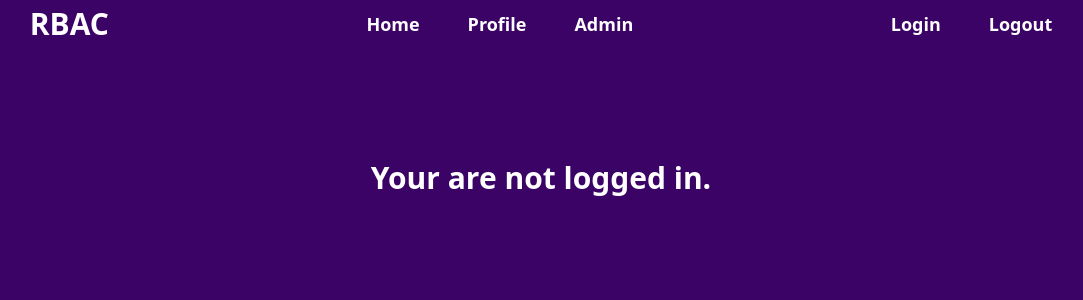
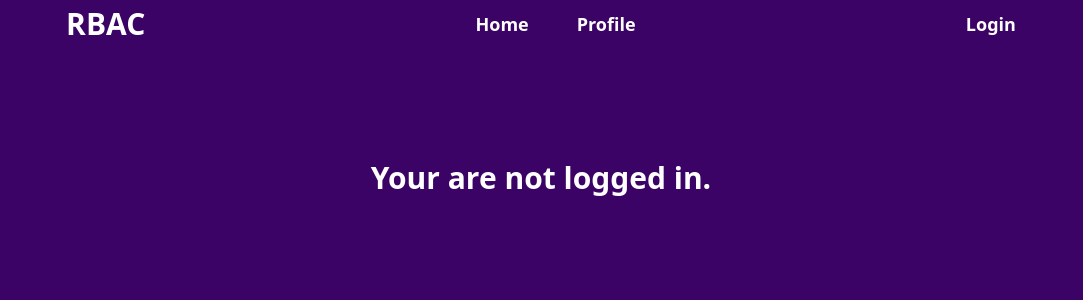
Before and after one commit to Yasir-Ali-Swe/Role-Based-Access-Control-RBAC-System, a React (Vite) app in the folder frontend/: page / in a window 1280 px wide. Shown: the top 300 px of the page, without its empty margins (99-1182 px from the left). Built offline with nearby package versions, Linux system fonts and the light colour scheme.

Commit message:
Complete frontend with all api intigration

```diff
--- a/frontend/src/App.jsx
+++ b/frontend/src/App.jsx
@@ -18,19 +18,10 @@ const App = () => {
         <Routes>
           <Route path="/" element={<Layout />}>
             <Route index element={<Home />} />
-            {user ? (
-              <>
-                <Route path="profile" element={<Profile />} />
-                {user.role === "admin" && (
-                  <Route path="admin" element={<Admin />} />
-                )}
-              </>
-            ) : (
-              <>
-                <Route path="registration" element={<Registration />} />
-                <Route path="login" element={<Login />} />
-              </>
-            )}
+            <Route path="profile" element={<Profile />} />
+            <Route path="registration" element={<Registration />} />
+            <Route path="login" element={<Login />} />
+            {user && user.role==="admin" && <Route path="admin" element={<Admin />} />}
           </Route>
         </Routes>
       </BrowserRouter>
--- a/frontend/src/components/Navbar.jsx
+++ b/frontend/src/components/Navbar.jsx
@@ -1,17 +1,17 @@
 import React from 'react'
-import { Link ,useNavigate} from 'react-router-dom'
-import {AuthContext} from "../Context/AuthContext.jsx"
+import { Link, useNavigate } from 'react-router-dom'
+import { AuthContext } from "../Context/AuthContext.jsx"
 import toast from "react-hot-toast"
 import { useContext } from 'react'
 import axios from "axios"
 
 const Navbar = () => {
-  const navigate=useNavigate();
-  const {logout}=useContext(AuthContext);
-  const handleLogout=async ()=>{
+  const navigate = useNavigate();
+  const { logout, user } = useContext(AuthContext);
+  const handleLogout = async () => {
     try {
-      const response=await axios.post("http://localhost:3000/api/auth/logout",{},{withCredentials:true});
-      if(response.data.success){
+      const response = await axios.post("http://localhost:3000/api/auth/logout", {}, { withCredentials: true });
+      if (response.data.success) {
         toast.success(response.data.message);
         logout();
         navigate("/login");
@@ -25,15 +25,24 @@ const Navbar = () => {
       <div className='Logo text-white text-3xl font-black'>RBAC</div>
       <div className='Links'>
         <ul className='flex gap-12'>
+          {
+            user && (<>
               <li className='text-white text-lg font-extrabold cursor-pointer'><Link to="/">Home</Link></li>
               <li className='text-white text-lg font-extrabold cursor-pointer'><Link to="/profile">Profile</Link></li>
-            <li className='text-white text-lg font-extrabold cursor-pointer'><Link to="/admin">Admin</Link></li>
+              {user?.role === "admin" && <li className='text-white text-lg font-extrabold cursor-pointer'><Link to="/admin">Admin</Link></li>}
+            </>)
+          }
         </ul>
       </div>
       <div className='LogInLogOut'>
         <ul className='flex gap-12'>
+          {
+            user.name !== "" ? (<>
+              <li ><button onClick={handleLogout} className='text-white text-lg font-extrabold cursor-pointer'>Logout</button></li>
+            </>) : (<>
               <li className='text-white text-lg font-extrabold cursor-pointer'><Link to="/login">Login</Link></li>
-            <li ><button onClick={handleLogout} className='text-white text-lg font-extrabold cursor-pointer'>Logout</button></li>
+            </>)
+          }
         </ul>
       </div>
     </div>
```
Lines whose indentation alone changed are shown as unchanged.
